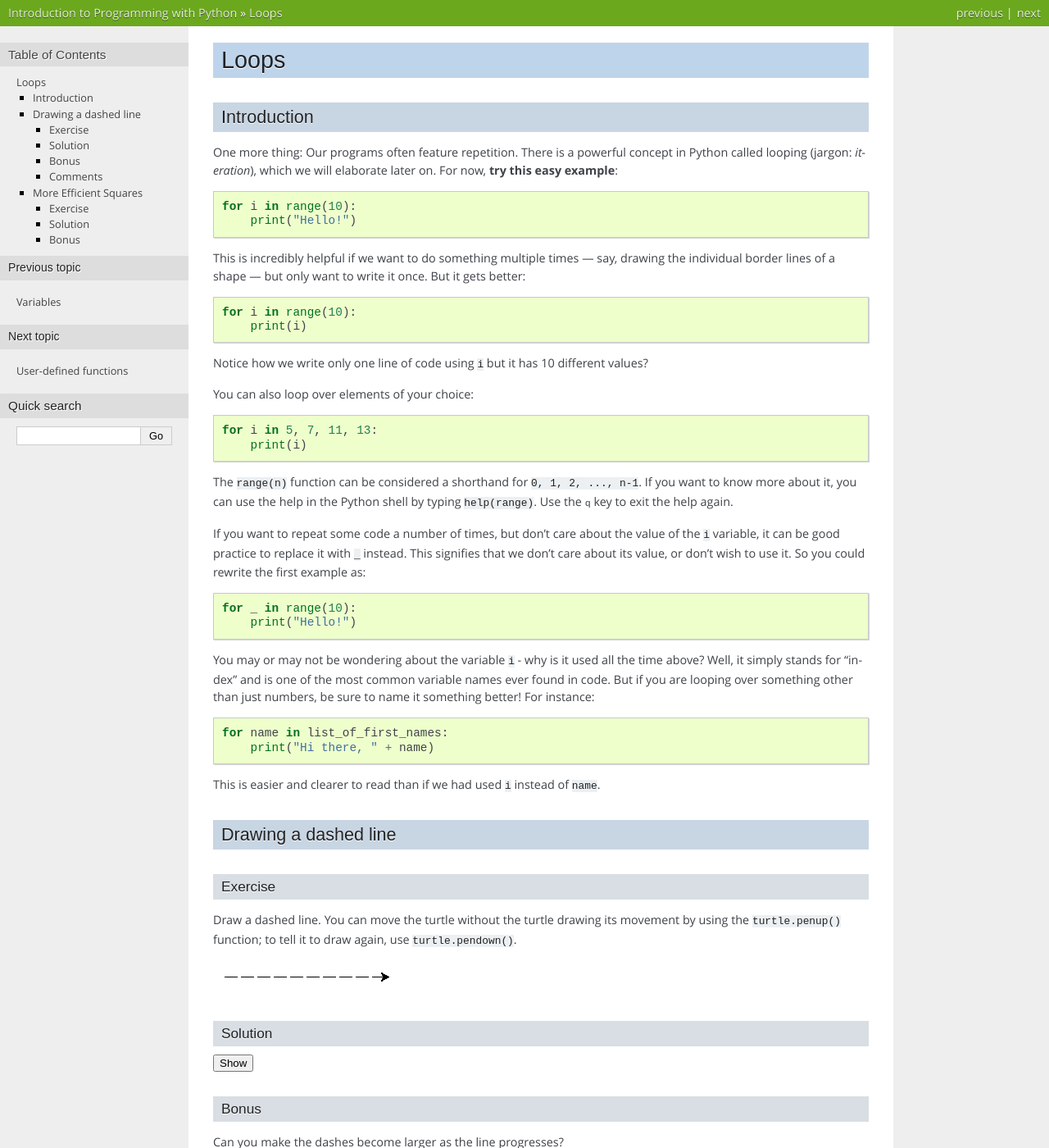
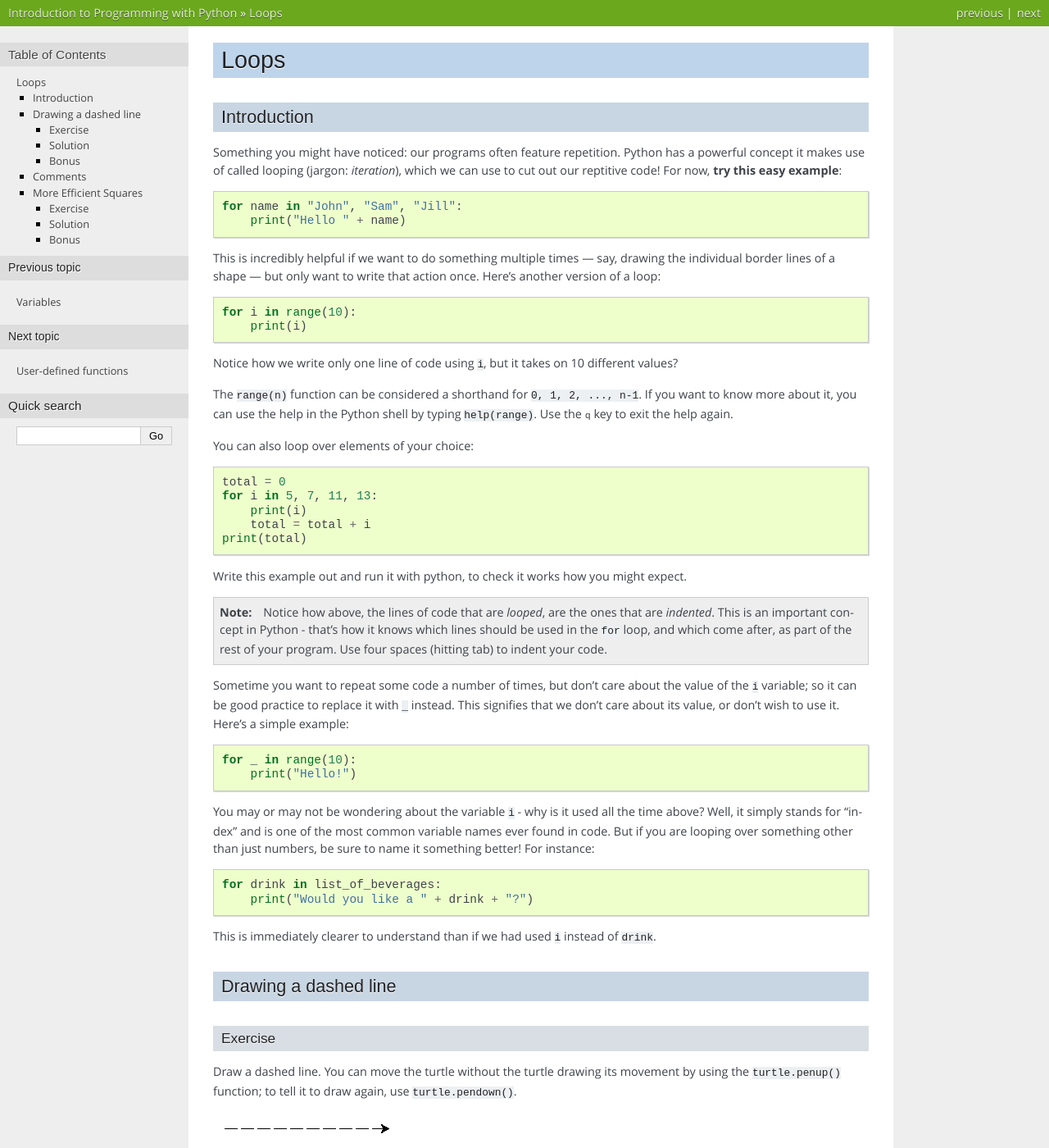
Before and after one commit to OpenTechSchool/python-beginners, a Sphinx documentation site: the page built from source/loops.rst, in a window 1280 px wide and 1400 px high. Shown: the whole window at 82% size. Built offline with Sphinx 7.4.7, drawn with Linux system fonts in a browser that asks for light colours; some web fonts are replaced; some of the changed text lies outside the part shown.

Commit message:
Expand loops explanation

```diff
--- a/source/loops.rst
+++ b/source/loops.rst
@@ -4,49 +4,66 @@ Loops
 Introduction
 ============
 
-One more thing: Our programs often feature repetition. There is a powerful
-concept in Python called looping (jargon: *iteration*), which we will
-elaborate later on. For now, **try this easy example**::
+Something you might have noticed: our programs often feature repetition.
+Python has a powerful concept it makes use of called looping
+(jargon: *iteration*), which we can use to cut out our reptitive code!
+For now, **try this easy example**::
 
-    for i in range(10):
-        print("Hello!")
+    for name in "John", "Sam", "Jill":
+        print("Hello " + name)
 
 This is incredibly helpful if we want to do something multiple times --- say,
-drawing the individual border lines of a shape --- but only want to write it
-once.  But it gets better::
+drawing the individual border lines of a shape --- but only want to write that
+action once. Here's another version of a loop::
 
     for i in range(10):
         print(i)
 
-Notice how we write only one line of code using ``i`` but it has 10
+Notice how we write only one line of code using ``i``, but it takes on 10
 different values?
+
+The :samp:`range(n)` function can be considered a shorthand
+for ``0, 1, 2, ..., n-1``. If you want to know more about it, you can use
+the help in the Python shell by typing ``help(range)``.
+Use the :kbd:`q` key to exit the help again.
 
 You can also loop over elements of your choice::
 
+    total = 0
     for i in 5, 7, 11, 13:
         print(i)
+        total = total + i
+    print(total)
 
-The ``range(n)`` function can be considered a shorthand for ``0, 1, 2, ..., n-1``.
-If you want to know more about it, you can use the help in the Python shell by
-typing ``help(range)``. Use the :kbd:`q` key to exit the help again.
+Write this example out and run it with python, to check it works how you might
+expect.
 
-If you want to repeat some code a number of times, but don't care about the
-value of the ``i`` variable, it can be good practice to replace it with
-``_`` instead. This signifies that we don't care about its value, or don't
-wish to use it. So you could rewrite the first example as::
+.. note::
+
+   Notice how above, the lines of code that are *looped*, are the ones that
+   are *indented*. This is an important concept in Python - that's how it
+   knows which lines should be used in the ``for`` loop, and which come
+   after, as part of the rest of your program. Use four spaces (hitting tab)
+   to indent your code.
+
+Sometime you want to repeat some code a number of times, but don't care about
+the value of the ``i`` variable; so it can be good practice to replace it
+with ``_`` instead. This signifies that we don't care about its value, or
+don't wish to use it. Here's a simple example::
 
     for _ in range(10):
         print("Hello!")
 
-You may or may not be wondering about the variable ``i`` - why is it used all the
-time above? Well, it simply stands for "index" and is one of the most common
-variable names ever found in code. But if you are looping over something
+You may or may not be wondering about the variable ``i`` - why is it used all
+the time above? Well, it simply stands for "index" and is one of the most
+common variable names ever found in code. But if you are looping over something
 other than just numbers, be sure to name it something better! For instance::
 
-    for name in list_of_first_names:
-        print("Hi there, " + name)
+    for drink in list_of_beverages:
+        print("Would you like a " + drink + "?")
 
-This is easier and clearer to read than if we had used ``i`` instead of ``name``.
+This is immediately clearer to understand than if we had used ``i``
+instead of ``drink``.
 
 Drawing a dashed line
 =====================
@@ -90,7 +107,7 @@ Can you make the dashes become larger as the line progresses?
    variable --- to get increasing step sizes?
 
 Comments
---------
+========
 
 In the example above, the line that starts with a ``#`` is called a
 comment. In Python, anything that goes on a line after ``#`` is ignored
@@ -100,7 +117,7 @@ to easily and temporarily disable, or "comment out" some lines of code.
 
 Comments can also go at the end of a line, like this::
 
-     turtle.left(20)     # now we can change the angle only here
+     turtle.left(20)     # tilt our next square slightly
 
 More Efficient Squares
 ======================
@@ -132,8 +149,8 @@ drawing code that's inside both. Here's what it can look like::
             # drawing code inside the inner loop goes here
             ...
         # you can put some code here to move
-        # around after
+        # around after!
         ...
 
-Replace the ``...`` with your own stuff, and see if you can come up with
-something funny or interesting! Mistakes are encouraged.
+Replace the ``...``'s with your own stuff, and see if you can come up with
+something funny or interesting! :sup:`Mistakes are encouraged!`
```
